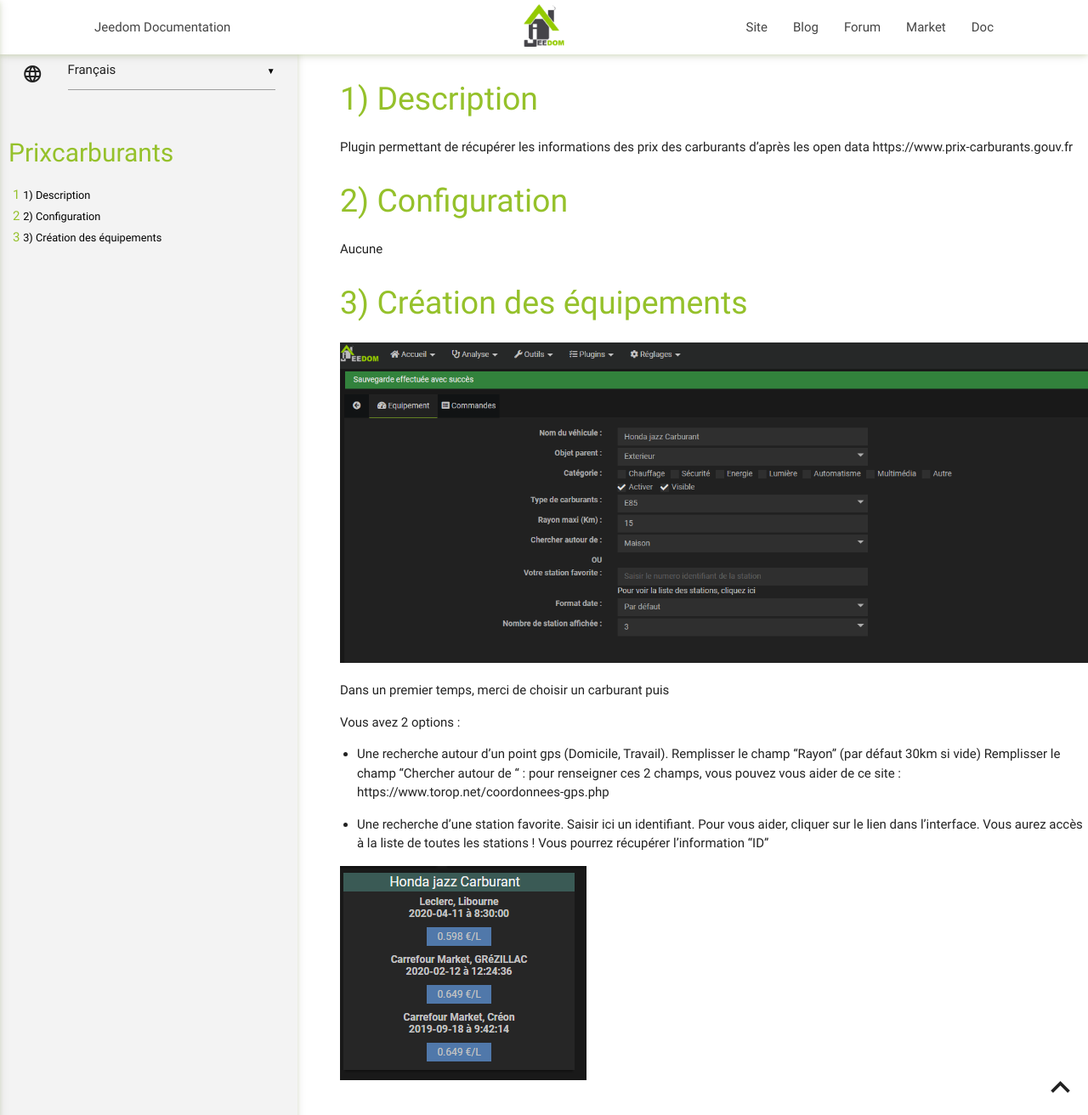
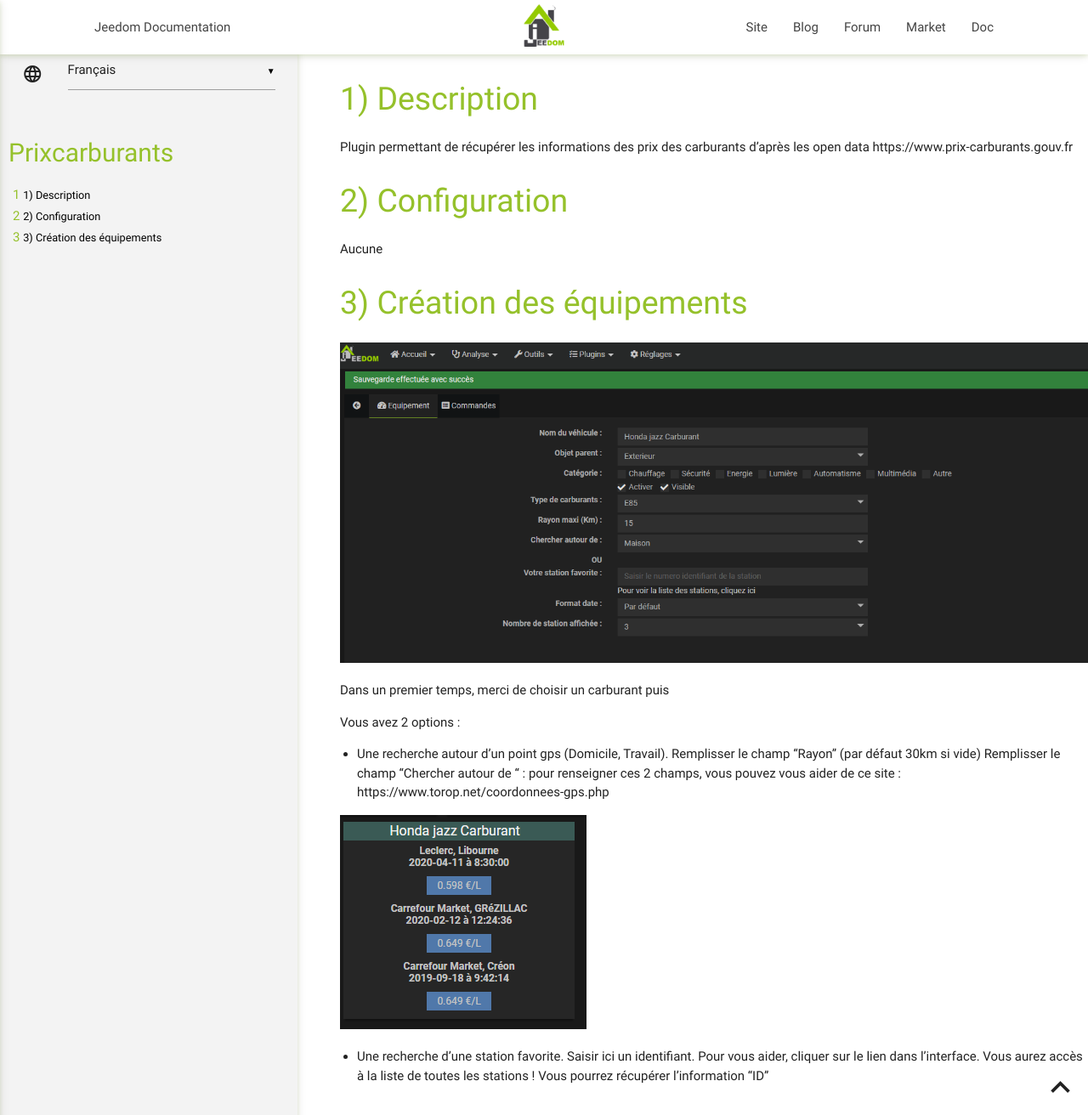
Before and after one commit to floman321/prixcarburants, a Jekyll site: the page built from docs/fr_FR/index.md, in a window 1280 px wide and 1312 px high. Shown: the whole window at 85% size. Built offline with Jekyll 4.4.1, drawn with Linux system fonts in a browser that asks for light colours; our own code applies the rules of GitHub Pages for plain Markdown files.

Commit message:
Update index.md

```diff
--- a/docs/fr_FR/index.md
+++ b/docs/fr_FR/index.md
@@ -19,9 +19,10 @@
 Remplisser le champ "Chercher autour de " :
 pour renseigner ces 2 champs, vous pouvez vous aider de ce site : https://www.torop.net/coordonnees-gps.php
 
+![image](https://github.com/floman321/prixcarburants/blob/master/docs/fr_FR/Capture2.PNG?raw=true)
+
+
 - Une recherche d'une station favorite.
 Saisir ici un identifiant.
 Pour vous aider, cliquer sur le lien dans l'interface.
 Vous aurez accès à la liste de toutes les stations ! Vous pourrez récupérer l'information "ID"
-
-![image](https://github.com/floman321/prixcarburants/blob/master/docs/fr_FR/Capture2.PNG?raw=true)
```
